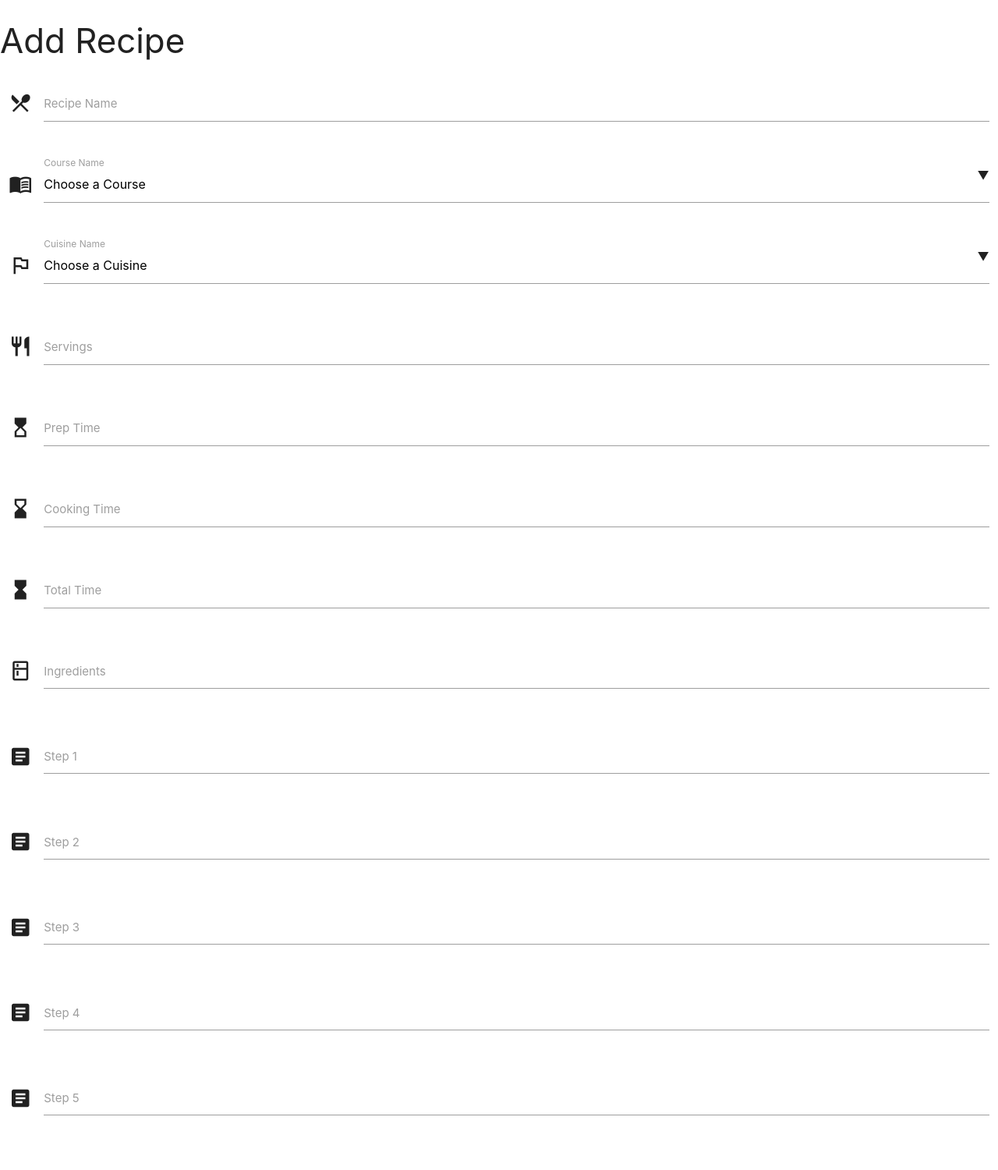
After one commit to Code-Institute-Submissions/ricebowl-milestone3project, a Flask app: page /add_recipe in a window 1280 px wide. The commit adds this page. Shown: the whole page at 78% size. Run offline with Flask 2, Linux system fonts and the light colour scheme; data that the repository does not hold is empty; some libraries are stand-ins or nearby versions.

Commit message:
Changed addcourse.html to addrecipe.html. Added form to addrecipe.html and linked select input to MongoDB

```diff
--- a/app.py
+++ b/app.py
@@ -15,9 +15,10 @@ mongo = PyMongo(app)
 def get_recipes():
     return render_template("recipes.html", recipes=mongo.db.recipes.find())
 
-@app.route('/add_cuisine')
-def add_cuisine():
-    return render_template("addcuisine.html")
+@app.route('/add_recipe')
+def add_recipe():
+    return render_template("addrecipe.html", courses=mongo.db.courses.find(), cuisines=mongo.db.cuisines.find())
+
 
 if __name__ == '__main__':
     app.run(host=os.environ.get('IP'),
--- /dev/null
+++ b/templates/addrecipe.html
@@ -0,0 +1,109 @@
+{% extends 'base.html' %}{% block content %}
+
+<h3>Add Recipe</h3>
+<div class="row">
+    <form action="" method="POST" class="col s12">
+        <div class="row">
+            <div class="input-field col s12">
+                <i class="material-icons prefix">local_dining</i>
+                <input id="recipe_name" name="recipe_name" type="text" class="validate">
+                <label for="recipe_name">Recipe Name</label>
+            </div>
+        </div>
+        <div class="row">
+             <div class="input-field col s12">
+             <i class="material-icons prefix">menu_book</i>
+                <select id="course_name" name="course_name">
+                    <option value="" disabled selected>Choose a Course</option>
+                    {% for course in courses %}
+                        <option value="{{course.course_name}}">{{course.course_name}}</option>
+                    {% endfor %}
+                </select>
+                <label>Course Name</label>
+            </div>
+        </div>
+        <div class="row">
+             <div class="input-field col s12">
+             <i class="material-icons prefix">outlined_flag</i>
+                <select id="cuisine_name" name="cuisine_name">
+                    <option value="" disabled selected>Choose a Cuisine</option>
+                    {% for cuisine in cuisines %}
+                        <option value="{{cuisine.cuisine_name}}">{{cuisine.cuisine_name}}</option>
+                    {% endfor %}
+                </select>
+                <label>Cuisine Name</label>
+            </div>
+        </div>
+        <div class="row">
+            <div class="input-field col s12">
+                <i class="material-icons prefix">restaurant</i>
+                <input id="servings" name="servings" type="number" class="validate">
+                <label for="servings">Servings</label>
+            </div>
+        </div>
+        <div class="row">
+            <div class="input-field col s12">
+                <i class="material-icons prefix">hourglass_top</i>
+                <input id="prep_time" name="prep_time" type="text" class="validate">
+                <label for="prep_time">Prep Time</label>
+            </div>
+        </div>
+        <div class="row">
+            <div class="input-field col s12">
+                <i class="material-icons prefix">hourglass_bottom</i>
+                <input id="cooking_time" name="cooking_time" type="text" class="validate">
+                <label for="cooking_time">Cooking Time</label>
+            </div>
+        </div>
+        <div class="row">
+            <div class="input-field col s12">
+                <i class="material-icons prefix">hourglass_full</i>
+                <input id="total_time" name="total_time" type="text" class="validate">
+                <label for="total_time">Total Time</label>
+            </div>
+        </div>
+        <div class="row">
+            <div class="input-field col s12">
+                <i class="material-icons prefix">kitchen</i>
+                <textarea id="ingredients" name="ingredients" type="text" class="materialize-textarea"></textarea>
+                <label for="ingredients">Ingredients</label>
+            </div>
+        </div>
+        <div class="row">
+            <div class="input-field col s12">
+                <i class="material-icons prefix">article</i>
+                <textarea id="step_1" name="step_1" type="text" class="materialize-textarea"></textarea>
+                <label for="step_1">Step 1</label>
+            </div>
+        </div>
+        <div class="row">
+            <div class="input-field col s12">
+                <i class="material-icons prefix">article</i>
+                <textarea id="step_2" name="step_2" type="text" class="materialize-textarea"></textarea>
+                <label for="step_2">Step 2</label>
+            </div>
+        </div>
+        <div class="row">
+            <div class="input-field col s12">
+                <i class="material-icons prefix">article</i>
+                <textarea id="step_3" name="step_3" type="text" class="materialize-textarea"></textarea>
+                <label for="step_3">Step 3</label>
+            </div>
+        </div>
+        <div class="row">
+            <div class="input-field col s12">
+                <i class="material-icons prefix">article</i>
+                <textarea id="step_4" name="step_4" type="text" class="materialize-textarea"></textarea>
+                <label for="step_4">Step 4</label>
+            </div>
+        </div>
+        <div class="row">
+            <div class="input-field col s12">
+                <i class="material-icons prefix">article</i>
+                <textarea id="step_5" name="step_5" type="text" class="materialize-textarea"></textarea>
+                <label for="step_5">Step 5</label>
+            </div>
+        </div>
+    </form>
+</div>
+{% endblock %}
--- a/templates/base.html
+++ b/templates/base.html
@@ -15,6 +15,7 @@
     <script src="https://cdnjs.cloudflare.com/ajax/libs/materialize/0.100.2/js/materialize.min.js"></script>
     <script>$(document).ready(function(){
             $('.collapsible').collapsible();
+            $('select').material_select();
         });
     </script>
 </body>
```
Also changed, not shown: templates/addcuisine.html (deleted, +0 -21 lines).
